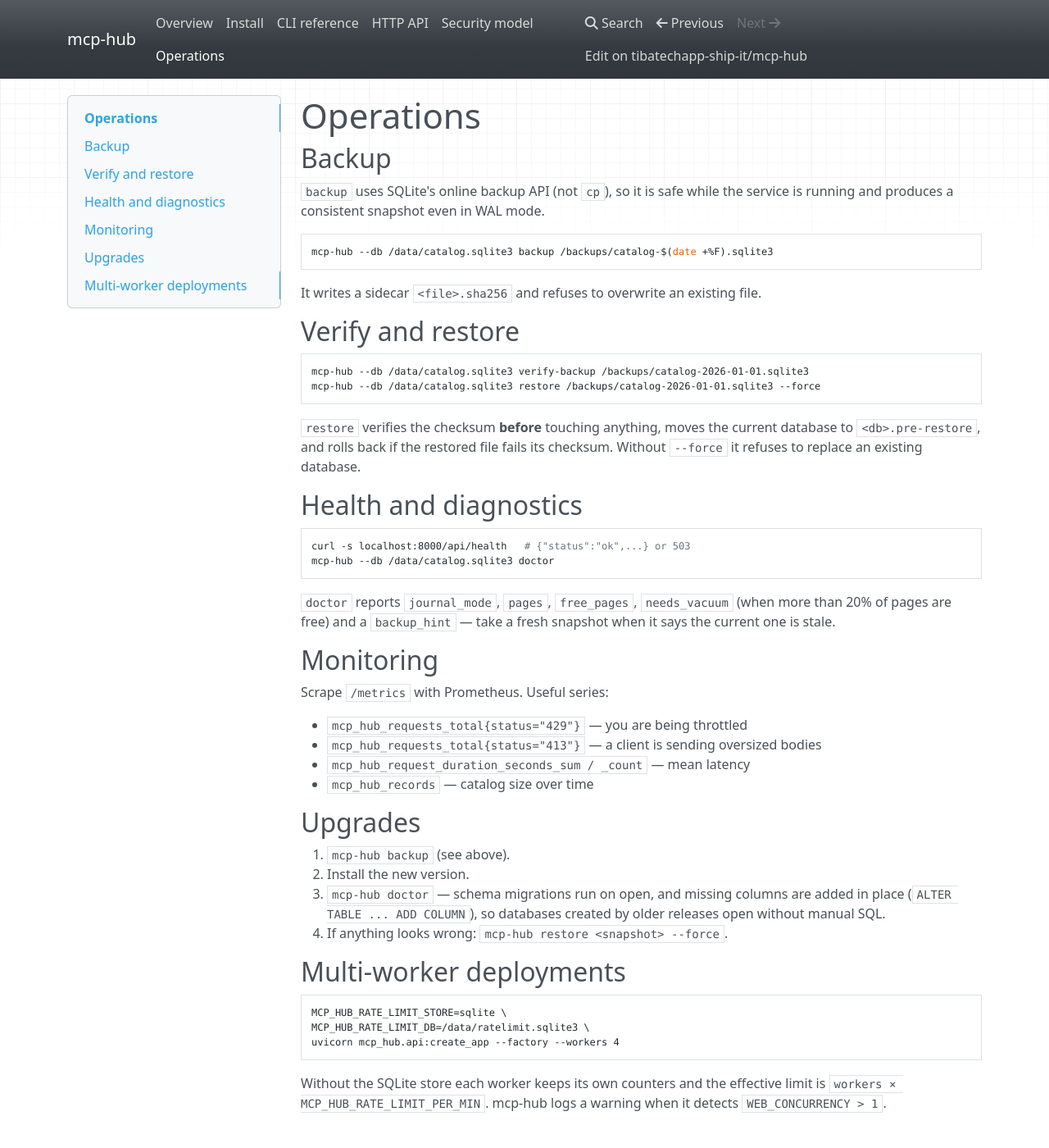
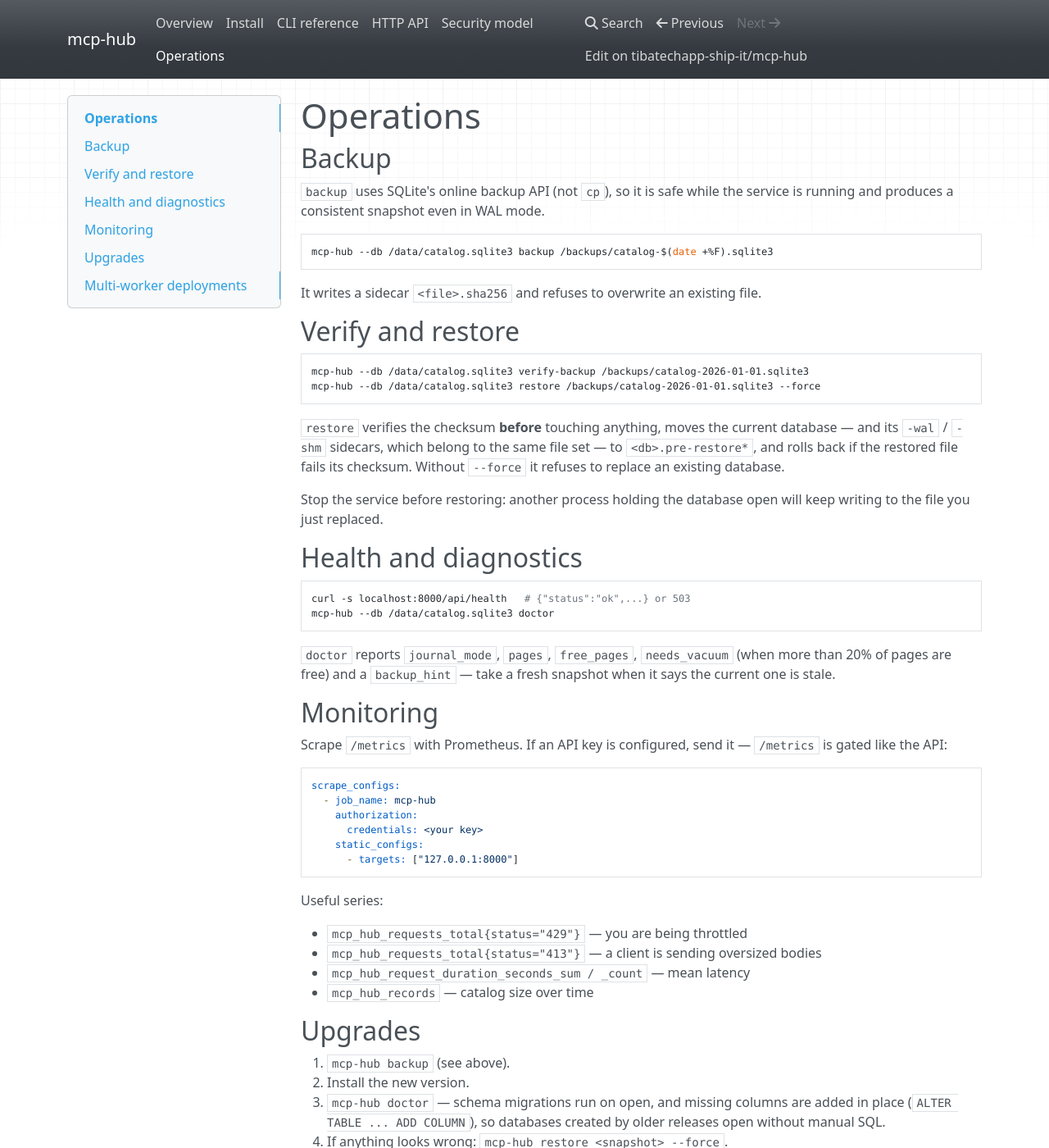
Before and after one commit to tibatechapp-ship-it/mcp-hub, an MkDocs documentation site: the page built from docs/operations.md, in a window 1280 px wide and 1400 px high. Shown: the whole window at 82% size. Built offline with MkDocs 1.6.1, drawn with Linux system fonts in a browser that asks for light colours; nearby versions of some CDN libraries.

Commit message:
docs: FTS semantics, gated /metrics, restore sidecars, XFF trust model

````diff
--- a/docs/operations.md
+++ b/docs/operations.md
@@ -19,8 +19,12 @@ mcp-hub --db /data/catalog.sqlite3 restore /backups/catalog-2026-01-01.sqlite3 -
 ```
 
 `restore` verifies the checksum **before** touching anything, moves the current
-database to `<db>.pre-restore`, and rolls back if the restored file fails its
-checksum. Without `--force` it refuses to replace an existing database.
+database — and its `-wal` / `-shm` sidecars, which belong to the same file set —
+to `<db>.pre-restore*`, and rolls back if the restored file fails its checksum.
+Without `--force` it refuses to replace an existing database.
+
+Stop the service before restoring: another process holding the database open
+will keep writing to the file you just replaced.
 
 ## Health and diagnostics
 
@@ -35,7 +39,19 @@ when it says the current one is stale.
 
 ## Monitoring
 
-Scrape `/metrics` with Prometheus. Useful series:
+Scrape `/metrics` with Prometheus. If an API key is configured, send it —
+`/metrics` is gated like the API:
+
+```yaml
+scrape_configs:
+  - job_name: mcp-hub
+    authorization:
+      credentials: <your key>
+    static_configs:
+      - targets: ["127.0.0.1:8000"]
+```
+
+Useful series:
 
 - `mcp_hub_requests_total{status="429"}` — you are being throttled
 - `mcp_hub_requests_total{status="413"}` — a client is sending oversized bodies
````
Also changed, not shown: docs/api.md (+8 -2 lines), docs/install.md (+1 -1 lines), docs/security.md (+6 -1 lines).
